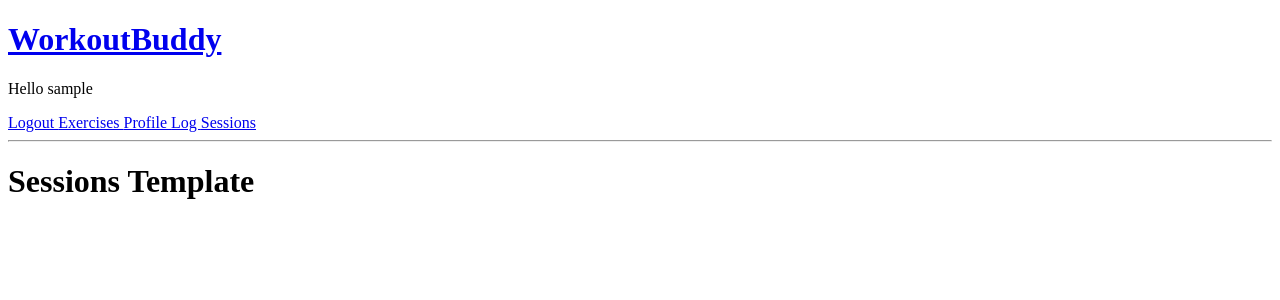
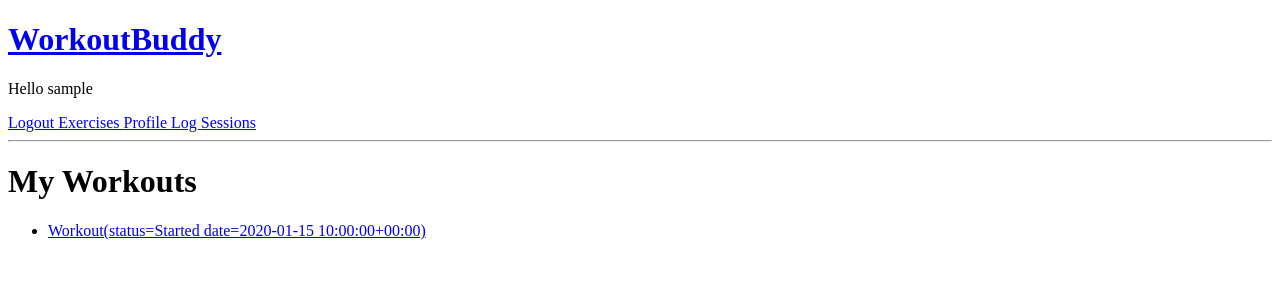
Before and after one commit to qrlandry/WorkoutBuddy, a Django app: page /sessions/ in a window 1280 px wide. Shown: the top 300 px of the page. Run offline with Django 4.2, Linux system fonts and the light colour scheme; a user stored in the database is signed in; tables that the repository leaves empty hold one stand-in row (values such as "Sample post").

Commit message:
sessions functionality

```diff
--- a/fullstack/templates/log.html
+++ b/fullstack/templates/log.html
@@ -3,7 +3,7 @@
 {% block content %}
 <h1> Workout Logger </h1>
 <div>
-    <a href="{% url 'log' %}"> Click here to add workout </a>
+    <a href="{% url 'log_start' %}"> Click here to add workout </a>
 </div>
 
 {% endblock content %}
--- a/fullstack/templates/sessions.html
+++ b/fullstack/templates/sessions.html
@@ -1,6 +1,16 @@
 {% extends 'main.html' %}
 
 {% block content %}
-<h1> Sessions Template </h1>
-
-{% endblock content %}
+  <h1>My Workouts</h1>
+  {% if workouts %}
+    <ul>
+      {% for workout in workouts %}
+        <li>
+          <a href="{% url 'workout_details' workout.id %}">{{ workout }}</a>
+        </li>
+      {% endfor %}
+    </ul>
+  {% else %}
+    <p>No workouts found.</p>
+  {% endif %}
+{% endblock %}
--- a/fullstack/workoutbuddy_api/models.py
+++ b/fullstack/workoutbuddy_api/models.py
@@ -1,5 +1,6 @@
 from django.db import models
 from django.contrib.auth.models import User
+from django.utils import timezone
 
 class Exercise(models.Model):
     TARGET_LOCATION = (
@@ -51,9 +52,10 @@ class Workout(models.Model):
     ]
     user = models.ForeignKey(User, on_delete=models.CASCADE)
     status = models.CharField(max_length=20, choices=STATUS_CHOICES, default=STATUS_CHOICES[0][0])
+    date_completed = models.DateTimeField(default=timezone.now)
 
     def __str__(self):
-        return f"Workout(user={self.user.username} status={self.status})"
+        return f"Workout(status={self.status} date={self.date_completed})"
 
 class WorkoutExercise(models.Model):
     workout = models.ForeignKey(Workout, related_name="workout_exercises", on_delete=models.CASCADE)
--- a/fullstack/workoutbuddy_api/urls.py
+++ b/fullstack/workoutbuddy_api/urls.py
@@ -6,6 +6,7 @@ urlpatterns = [
     path('', views.home, name='home'),
     path('exercises/', views.exercise, name='exercise'),
     path('exercises_details/<str:pk>/', views.exercise_details, name='exercise_details'),
+    path('workout_exercises_details/<str:pk>/', views.workout_exercise_details, name='workout_exercise_details'),
     path('create_exercise/', views.create_exercise, name='create_exercise'),
     path('update_exercise/<str:pk>/', views.update_exercise, name='update_exercise'),
     path('delete_exercise/<str:pk>/', views.delete_exercise, name='delete_exercise'),
@@ -14,8 +15,11 @@ urlpatterns = [
     path('logout/', views.logout_user, name='logout'),
     path('register/', views.register_user, name='register'),
     path('sessions/', views.sessions, name='sessions'),
-    path('log/', views.log_start, name='log'),
+    path('workout_details/<int:workout_id>', views.workout_details, name='workout_details'),
+    path('log/', views.log, name='log'),
+    path('log_start/', views.log_start, name='log_start'),
     path('add_workout_exercises/<int:workout_id>/', views.add_exercise, name='add_workout'),
+    # path('delete-workout-exercise/<int:workout_id>/<int:exercise_id>/', views.delete_workout_exercise, name='delete_workout_exercise'),
     path('log_end/<int:workout_id>/', views.log_end, name='log_end'),
     path('edit_profile/', views.edit_profile, name='edit_user_profile'),
     path('profile/', views.profile, name='user_profile'),
--- a/fullstack/workoutbuddy_api/views.py
+++ b/fullstack/workoutbuddy_api/views.py
@@ -7,6 +7,7 @@ from django.contrib.auth import authenticate, logout
 from django.contrib.auth import login as auth_login
 from django.contrib.auth.forms import UserCreationForm
 from .forms import ExerciseForm, UserUpdateForm
+from django.utils import timezone
 
 # login the user
 def login_page(request):
@@ -91,6 +92,14 @@ def exercise_details(request, pk):
     context = {'exercise': exercise}
     return render(request, 'exercise_details.html', context)
 
+# view exercise details page from workout sessions
+@login_required(login_url='login/')
+def workout_exercise_details(request, pk):
+    workout_exercise = WorkoutExercise.objects.get(id=pk)
+    exercise = workout_exercise.exercise
+    context = {'exercise': exercise}
+    return render(request, 'exercise_details.html', context)
+
 # exercise create method
 @login_required(login_url='login/')
 def create_exercise(request):
@@ -144,18 +153,40 @@ def edit_profile(request):
 
     return render(request, 'edit_profile.html', {'form': form })
 
+# render the profile
 @login_required(login_url='login/')
 def profile(request):
     return render(request, 'profile.html')
 
+# render past logged workouts
 @login_required(login_url='login/')
 def sessions(request):
-    return render(request, 'sessions.html')
+    workouts = Workout.objects.filter(user=request.user)
+    context = {
+        'workouts': workouts,
+    }
+    return render(request, 'sessions.html', context)
 
+# view logged workout details
+@login_required(login_url='login/')
+def workout_details(request, workout_id):
+    workout = Workout.objects.get(id=workout_id)
+    workout_exercises = WorkoutExercise.objects.filter(workout=workout)
+    workout_exercises_details = WorkoutExerciseDetail.objects.filter(workout_exercise__in=workout_exercises)
+    context = {
+        'workout': workout,
+        'workout_exercises': workout_exercises,
+        'workout_exercises_details': workout_exercises_details
+    }
+    return render(request, 'workout_details.html', context)
+
+# add exercise to your workout
 @login_required(login_url='login/')
 def add_exercise(request, workout_id):
     workout = Workout.objects.get(id=workout_id)
     exercises = Exercise.objects.all()
+    workout_exercises = WorkoutExercise.objects.filter(workout=workout)
+    workout_exercises_details = WorkoutExerciseDetail.objects.filter(workout_exercise__in=workout_exercises)
 
     if request.method == 'POST':
         exercise_id = request.POST.get('exercise')
@@ -179,8 +210,15 @@ def add_exercise(request, workout_id):
     context = {
         'workout': workout,
         'exercises': exercises,
+        'workout_exercises': workout_exercises,
+        'workout_exercises_details': workout_exercises_details,
     }
     return render(request, 'add_workout_exercise.html', context)
+
+# render the logger
+@login_required(login_url='login/')
+def log(request):
+    return render(request,'log.html')
 
 # log my workouts
 @login_required(login_url='login/')
@@ -188,11 +226,14 @@ def log_start(request):
     workout = Workout.objects.create(user=request.user)
     return redirect('add_workout', workout_id=workout.id)
 
+# finish the workout and redirect to the sessions page
+@login_required(login_url='login/')
 def log_end(request, workout_id):
     workout = Workout.objects.get(id=workout_id)
     if request.method == 'POST':
-        workout.status = 'finished' # set the status to finished
-        workout.save() # save the changes to the database
+        workout.status = 'finished'
+        workout.date_completed = timezone.now()
+        workout.save()
         return redirect('sessions')
     context = {
         'workout': workout,
```
Also changed, not shown: fullstack/templates/add_workout_exercise.html (+8 -5 lines), fullstack/templates/delete_workout_exercise.html (added, +11 -0 lines), fullstack/templates/workout_details.html (added, +24 -0 lines), fullstack/workoutbuddy_api/migrations/0017_workout_date_completed.py (added).
